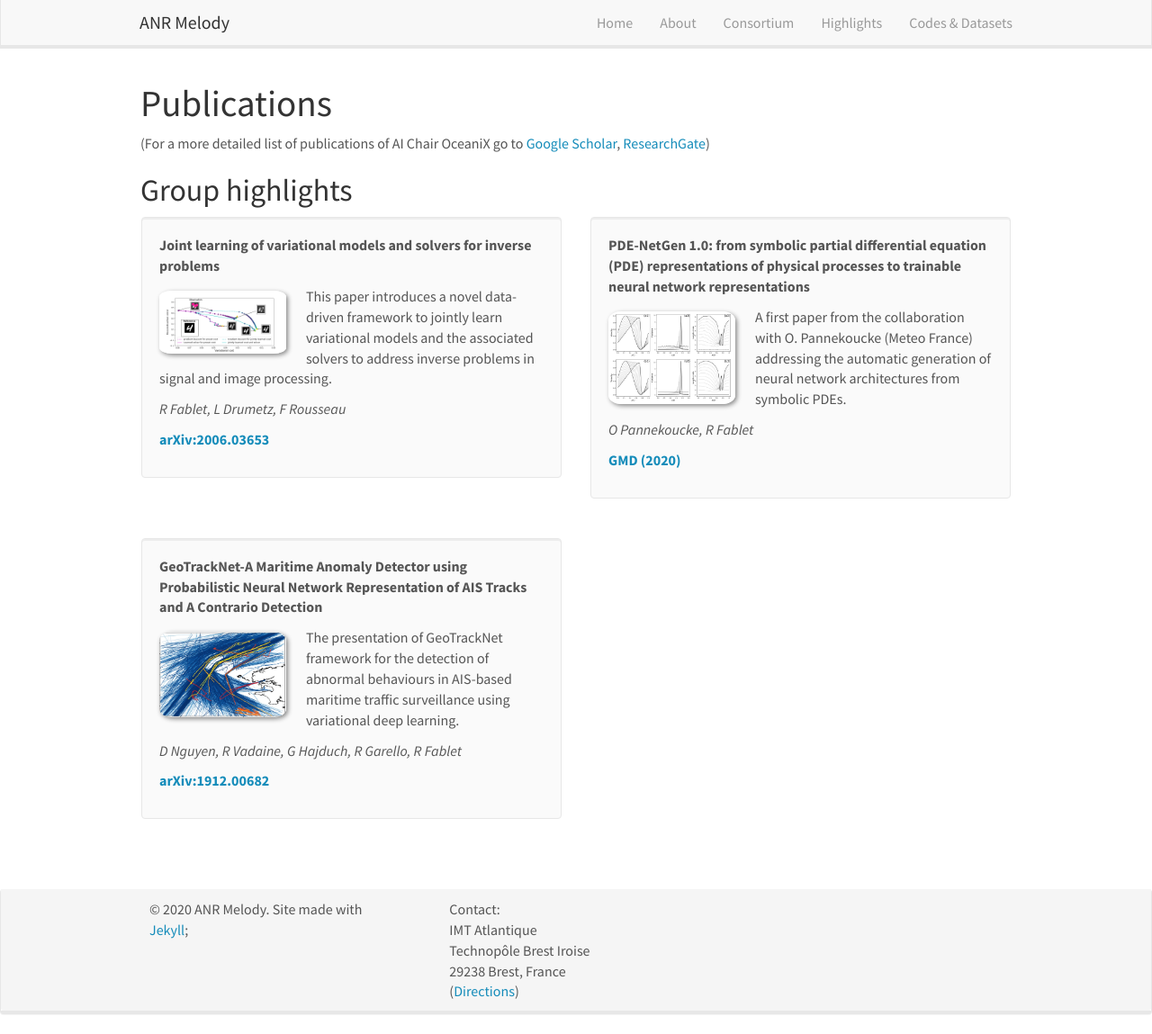
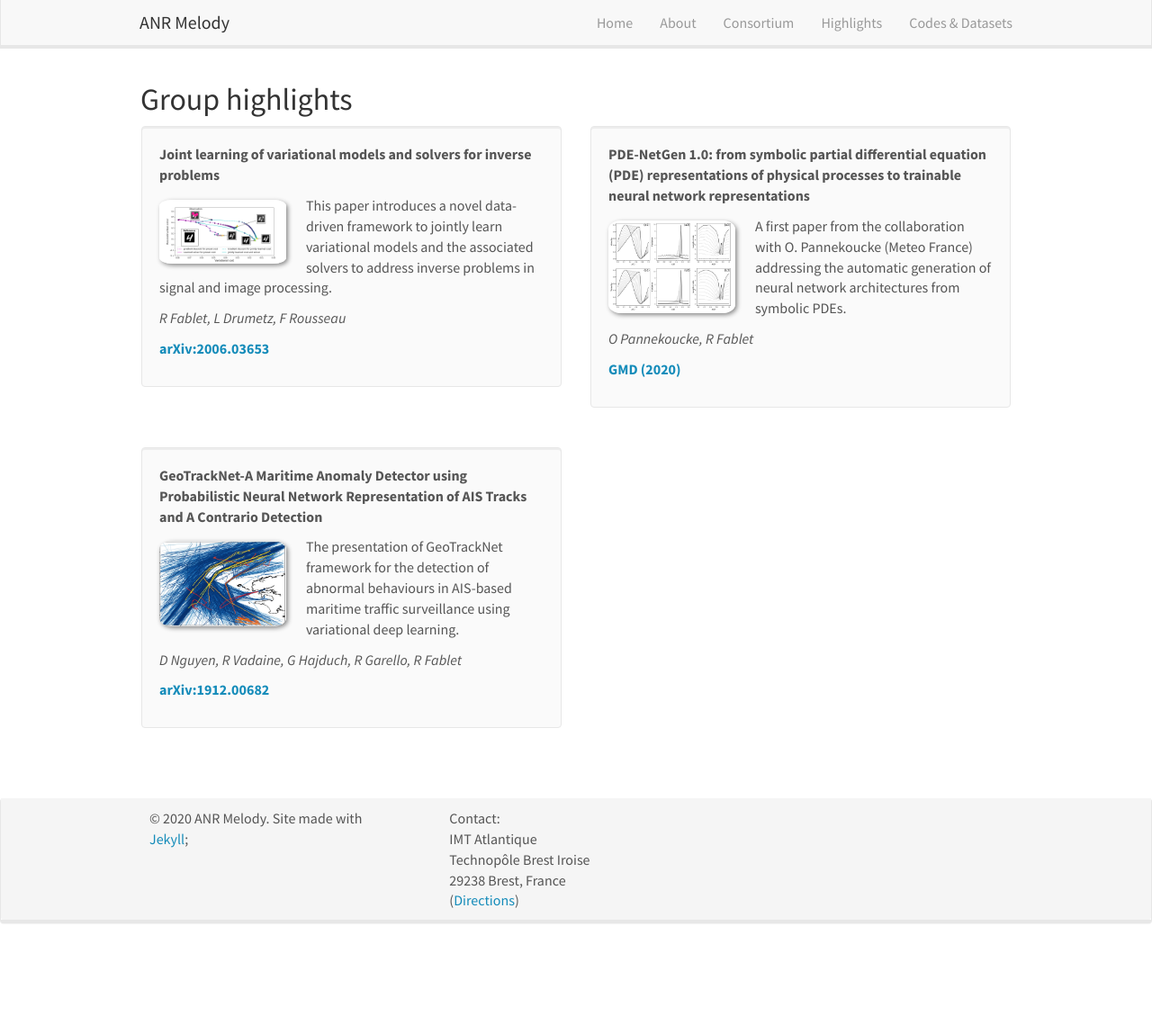
Before and after one commit to anr-melody/anr-melody.github.io, a Jekyll site: the page built from _pages/publications.md, in a window 1280 px wide and 1149 px high. Shown: the whole window at 90% size. Built offline with Jekyll 4.4.1, drawn with Linux system fonts in a browser that asks for light colours; nearby versions of some CDN libraries.

Commit message:
Update publications.md

```diff
--- a/_pages/publications.md
+++ b/_pages/publications.md
@@ -1,14 +1,11 @@
 ---
-title: "AI Chair OceaniX - Highlights"
+title: "ANR Melody - Highlights"
 layout: gridlay
-excerpt: "AI Chair OceaniX -- Publications."
+excerpt: "ANR Melody -- Publications."
 sitemap: false
-permalink: /publications/
+permalink: /highlights/
 ---
 
-
-# Publications
-(For a more detailed list of publications of AI Chair OceaniX <!--full list see [below](#full-list) or--> go to [Google Scholar](https://scholar.google.ch/citations?user=0donG7gAAAAJ), [ResearchGate](https://www.researchgate.net/profile/Ronan_Fablet))
 
 ## Group highlights
 
@@ -50,14 +47,3 @@ permalink: /publications/
 {% endif %}
 
 <p> &nbsp; </p>
-
-<!--
-## Full List
-
-{% for publi in site.data.publist %}
-
-  {{ publi.title }} <br />
-  <em>{{ publi.authors }} </em><br /><a href="{{ publi.link.url }}">{{ publi.link.display }}</a>
-
-{% endfor %}
--->
```
